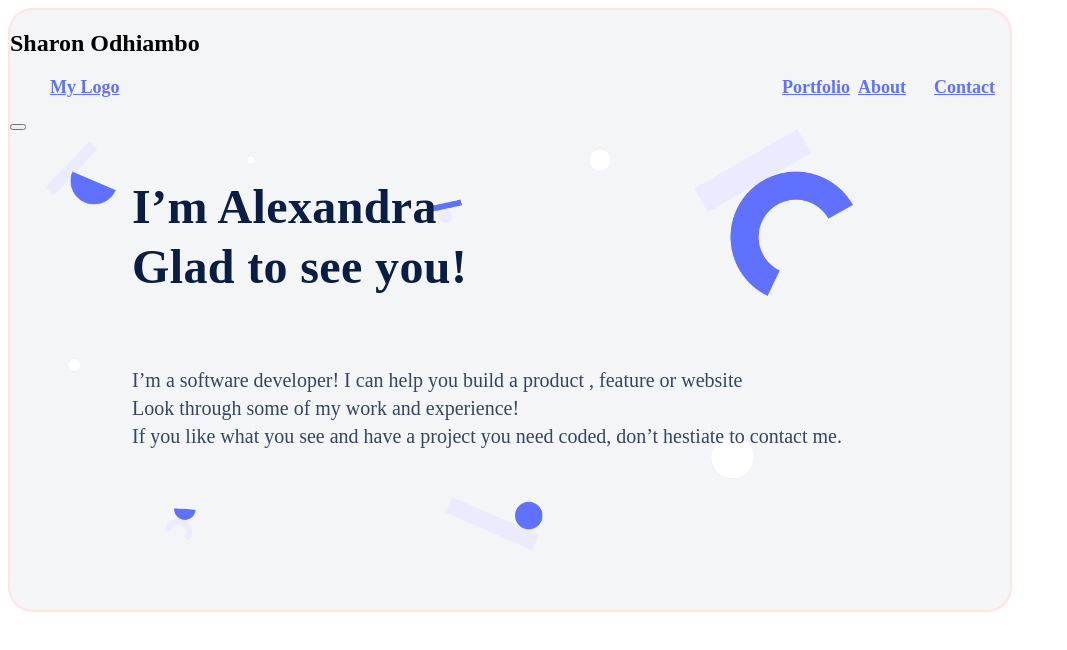
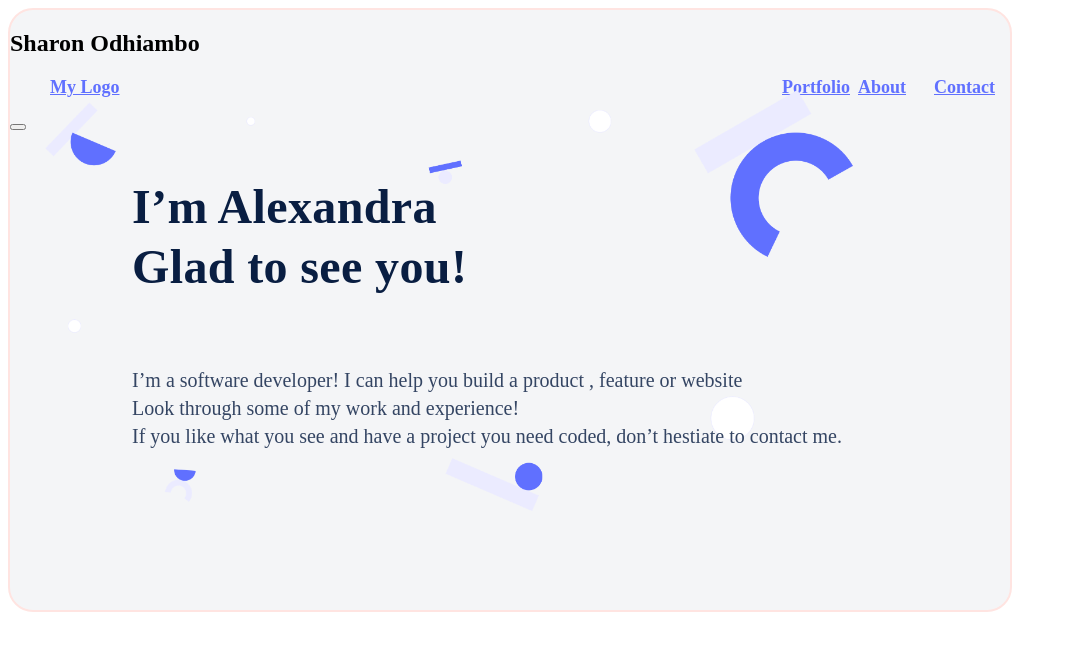
Before and after one commit to sharon-odhiambo/My-first-portfolio-site, a website: page index.html in a window 1280 px wide. Shown: the whole page, without its empty margins (0-1067 px from the left). Drawn offline with Linux system fonts and the light colour scheme.

Commit message:
Update style.css
Updating style.css

```diff
--- a/style.css
+++ b/style.css
@@ -71,7 +71,7 @@ position: absolute;
 width: 700;
 height: 421.46px;
 left: 34.6px;
-top: 119px;
+top: 80px;
 
 }
 .bio-information :first-child {
```
